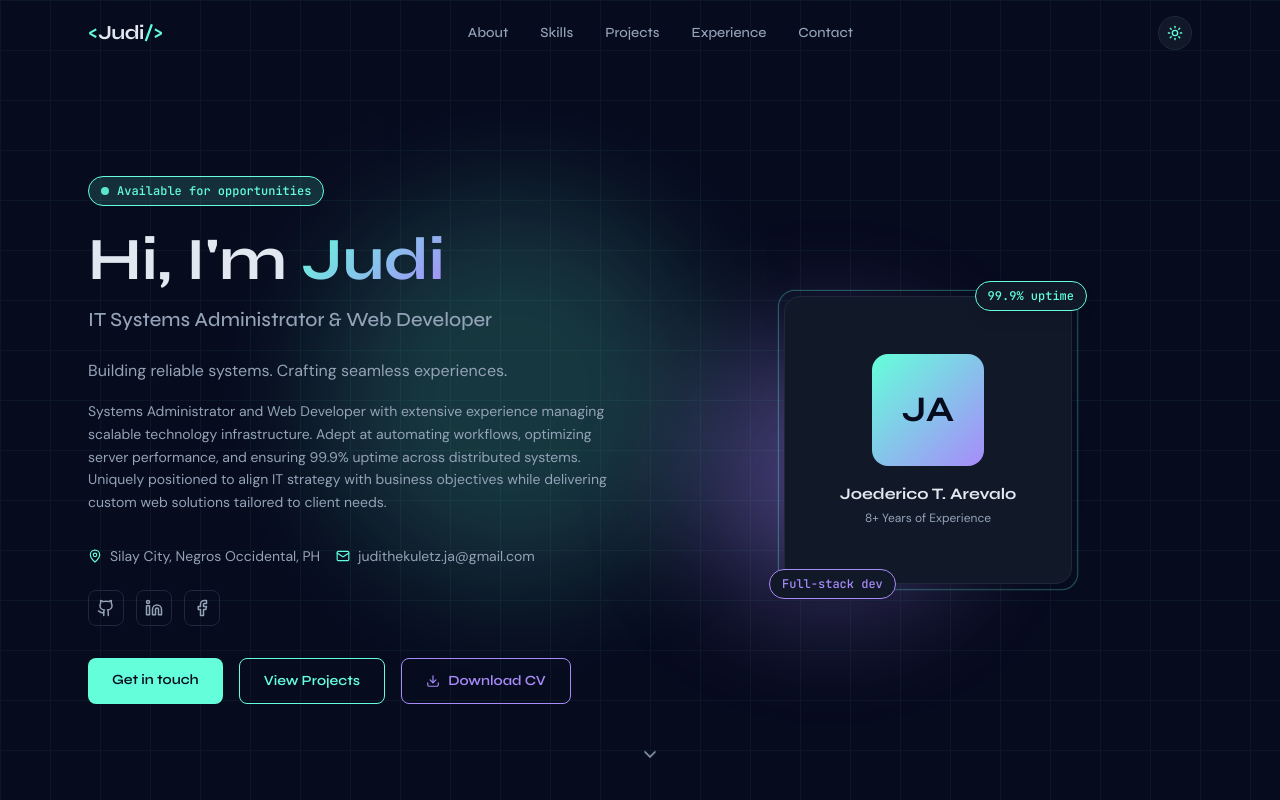
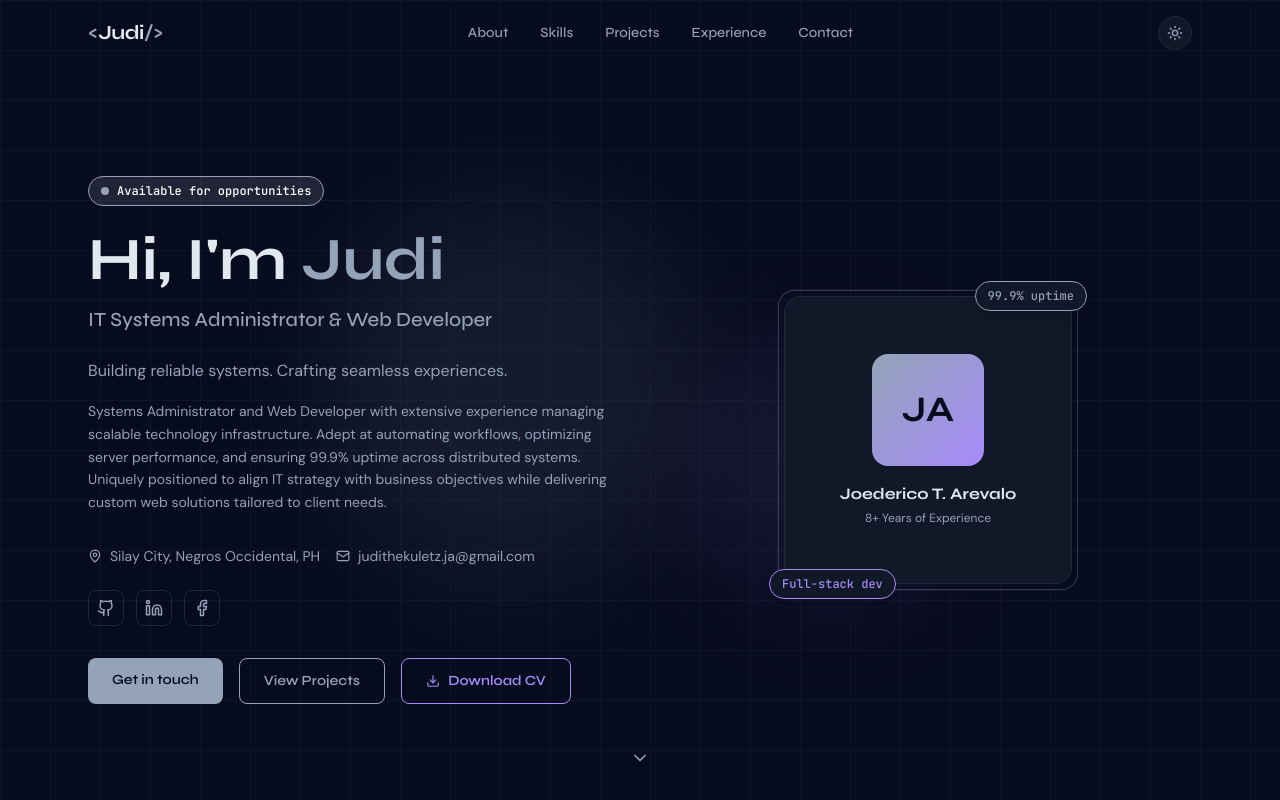
Before and after one commit to makuletz17/judi.portfolio, a React (Vite) app: page / in a window 1280 px wide. Shown: the top 800 px of the page. Built offline with nearby package versions, Linux system fonts and the light colour scheme.

Commit message:
update background

```diff
--- a/src/components/Hero.tsx
+++ b/src/components/Hero.tsx
@@ -17,11 +17,11 @@ export default function Hero() {
       {/* Animated background blobs */}
       <div className="absolute inset-0 pointer-events-none">
         <div
-          className="absolute top-1/4 left-1/4 w-96 h-96 rounded-full opacity-10 blur-3xl animate-pulse"
+          className="absolute top-1/4 left-1/4 w-96 h-96 rounded-full opacity-10 blur-3xl "
           style={{ background: "var(--accent)" }}
         />
         <div
-          className="absolute bottom-1/4 right-1/4 w-64 h-64 rounded-full opacity-10 blur-3xl animate-pulse"
+          className="absolute bottom-1/4 right-1/4 w-64 h-64 rounded-full opacity-10 blur-3xl "
           style={{ background: "#a78bfa", animationDelay: "1s" }}
         />
         <div
@@ -42,11 +42,11 @@ export default function Hero() {
             style={{
               background: "var(--accent-glow)",
               borderColor: "var(--accent)",
-              color: "var(--accent)",
+              color: "#ffffff",
               fontFamily: "'JetBrains Mono', monospace",
             }}>
             <span
-              className="w-2 h-2 rounded-full animate-pulse"
+              className="w-2 h-2 rounded-full"
               style={{ background: "var(--accent)" }}
             />
             Available for opportunities
@@ -56,7 +56,9 @@ export default function Hero() {
             className="text-5xl md:text-6xl font-bold leading-tight mb-4"
             style={{ fontFamily: "'Syne', sans-serif" }}>
             Hi, I'm{" "}
-            <span className="gradient-text">{personalInfo.nickname}</span>
+            <span style={{ color: "var(--accent)" }}>
+              {personalInfo.nickname}
+            </span>
           </h1>
 
           <h2
@@ -189,7 +191,7 @@ export default function Hero() {
               border: "1px solid var(--border)",
             }}>
             <div
-              className="absolute inset-0 rounded-2xl animate-pulse"
+              className="absolute inset-0 rounded-2xl"
               style={{
                 border: "1px solid var(--accent)",
                 opacity: 0.3,
@@ -243,7 +245,7 @@ export default function Hero() {
       </div>
 
       {/* Scroll indicator */}
-      <div className="absolute bottom-8 left-1/2 -translate-x-1/2 animate-bounce">
+      <div className="absolute bottom-8 left-1/2 -translate-x-1/2">
         <ChevronDown size={20} style={{ color: "var(--text-muted)" }} />
       </div>
     </section>
--- a/src/index.css
+++ b/src/index.css
@@ -13,7 +13,7 @@
         --text-muted: #64748b;
         --border: #e2e8f0;
         --accent: #0ea5e9;
-        --accent-glow: rgba(14, 165, 233, 0.2);
+        --accent-glow: rgba(255, 255, 255, 0.1);
     }
 
     .dark {
@@ -23,8 +23,8 @@
         --text: #e2e8f0;
         --text-muted: #94a3b8;
         --border: #1e293b;
-        --accent: #64ffda;
-        --accent-glow: rgba(100, 255, 218, 0.15);
+        --accent: #94a3b8;
+        --accent-glow: rgba(255, 255, 255, 0.1);
     }
 
     html {
@@ -72,7 +72,7 @@
 }
 
 .gradient-text {
-    background: linear-gradient(135deg, var(--accent), #a78bfa);
+    background: linear-gradient(135deg, var(--accent), #e4e6e9);
     -webkit-background-clip: text;
     -webkit-text-fill-color: transparent;
     background-clip: text;
```
Also changed, not shown: 1 other file (tests, documents, lock files or other folders).
